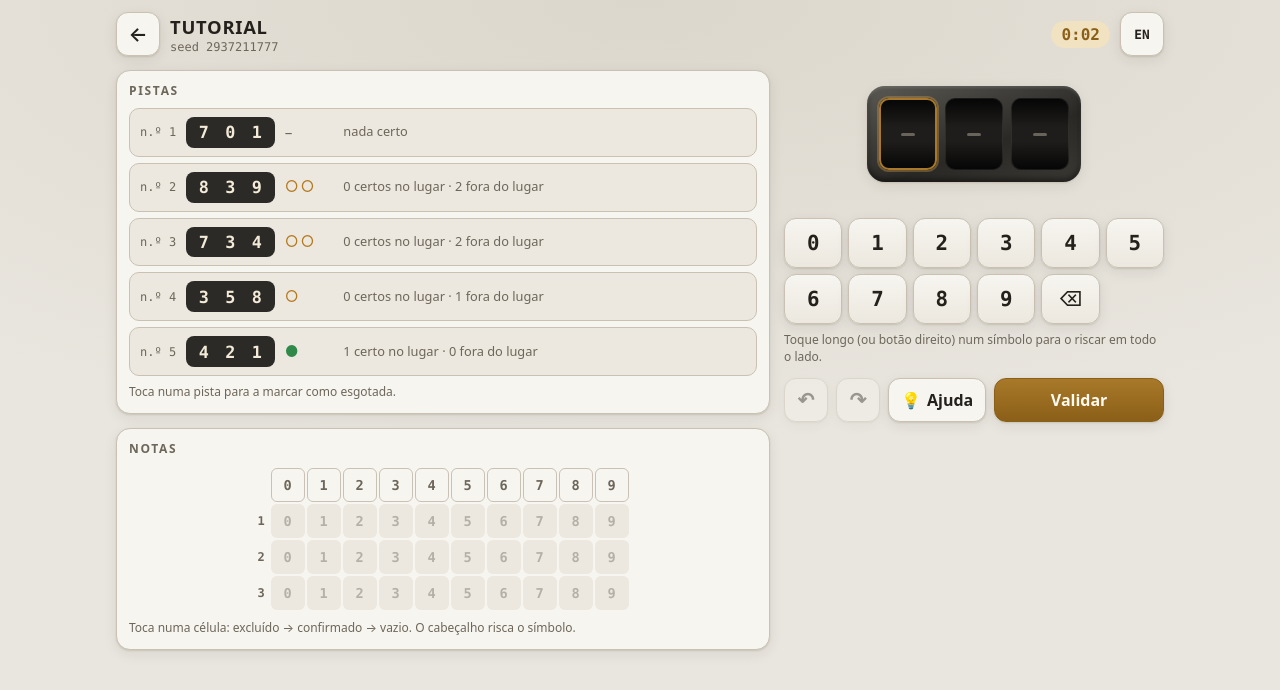
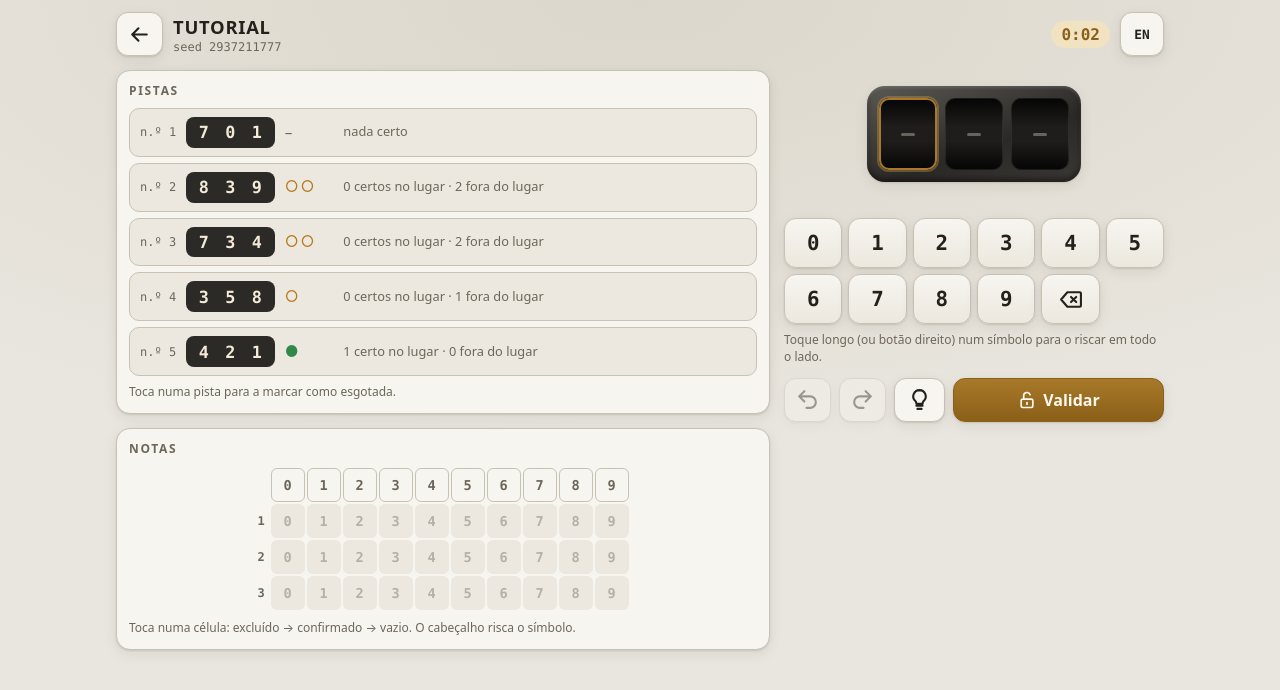
Before and after one commit to luiscunha/crack-the-code, a website built with Vite: page apps/game/index.html in a window 1280 px wide. Both pictures are taken after a click on the button "Novo puzzle". Built offline with nearby package versions, Linux system fonts and the light colour scheme.

Commit message:
Self-host fonts and replace emoji icons with inline SVG
Co-Authored-By: Claude Opus 5.5 <noreply@anthropic.com>

```diff
--- /dev/null
+++ b/apps/game/src/fonts.css
@@ -0,0 +1,61 @@
+/*
+ * Self-hosted fonts (no CDN: the app ships offline in Capacitor). Latin subset, woff2
+ * only, just the weights in use. Browsers fetch a face only when text uses it, so the
+ * theme accents (Cinzel: museum, Permanent Marker: locker label) load only there.
+ */
+
+@font-face {
+  font-family: 'Big Shoulders Stencil Display';
+  font-style: normal;
+  font-display: swap;
+  font-weight: 800;
+  src: url('../node_modules/@fontsource/big-shoulders-stencil-display/files/big-shoulders-stencil-display-latin-800-normal.woff2') format('woff2');
+}
+
+@font-face {
+  font-family: 'JetBrains Mono';
+  font-style: normal;
+  font-display: swap;
+  font-weight: 500;
+  src: url('../node_modules/@fontsource/jetbrains-mono/files/jetbrains-mono-latin-500-normal.woff2') format('woff2');
+}
+
+@font-face {
+  font-family: 'JetBrains Mono';
+  font-style: normal;
+  font-display: swap;
+  font-weight: 700;
+  src: url('../node_modules/@fontsource/jetbrains-mono/files/jetbrains-mono-latin-700-normal.woff2') format('woff2');
+}
+
+@font-face {
+  font-family: 'IBM Plex Sans';
+  font-style: normal;
+  font-display: swap;
+  font-weight: 400;
+  src: url('../node_modules/@fontsource/ibm-plex-sans/files/ibm-plex-sans-latin-400-normal.woff2') format('woff2');
+}
+
+@font-face {
+  font-family: 'IBM Plex Sans';
+  font-style: normal;
+  font-display: swap;
+  font-weight: 600;
+  src: url('../node_modules/@fontsource/ibm-plex-sans/files/ibm-plex-sans-latin-600-normal.woff2') format('woff2');
+}
+
+@font-face {
+  font-family: 'Cinzel';
+  font-style: normal;
+  font-display: swap;
+  font-weight: 700;
+  src: url('../node_modules/@fontsource/cinzel/files/cinzel-latin-700-normal.woff2') format('woff2');
+}
+
+@font-face {
+  font-family: 'Permanent Marker';
+  font-style: normal;
+  font-display: swap;
+  font-weight: 400;
+  src: url('../node_modules/@fontsource/permanent-marker/files/permanent-marker-latin-400-normal.woff2') format('woff2');
+}
--- a/apps/game/src/i18n/en.ts
+++ b/apps/game/src/i18n/en.ts
@@ -30,8 +30,8 @@ export const en: Messages = {
     campaignProgress: (solved, total) => `${solved}/${total} levels`,
     daily: 'Daily Vault',
     dailyLine: (n, band) => `#${n} · ${band}`,
-    dailySolved: 'solved ✓',
-    streak: (days) => `🔥 ${days}-day streak`,
+    dailySolved: 'solved',
+    streak: (days) => `${days}-day streak`,
     freePlay: 'Free play',
     stats: 'Statistics',
     chooseBand: 'Choose a difficulty',
--- a/apps/game/src/i18n/pt.ts
+++ b/apps/game/src/i18n/pt.ts
@@ -32,8 +32,8 @@ export const pt: Messages = {
     campaignProgress: (solved, total) => `${solved}/${total} níveis`,
     daily: 'Cofre Diário',
     dailyLine: (n, band) => `#${n} · ${band}`,
-    dailySolved: 'resolvido ✓',
-    streak: (days) => `🔥 ${days} ${plural(days, 'dia seguido', 'dias seguidos')}`,
+    dailySolved: 'resolvido',
+    streak: (days) => `${days} ${plural(days, 'dia seguido', 'dias seguidos')}`,
     freePlay: 'Jogo livre',
     stats: 'Estatísticas',
     chooseBand: 'Escolhe a dificuldade',
--- a/apps/game/src/main.ts
+++ b/apps/game/src/main.ts
@@ -35,6 +35,7 @@ import {
 import { shareText } from './share';
 import { newGame, type GameState } from './state';
 import { loadProgress, saveProgress } from './storage';
+import './fonts.css';
 import './styles.css';
 import { h } from './ui/dom';
 import { mountHome } from './ui/home';
--- a/apps/game/src/styles.css
+++ b/apps/game/src/styles.css
@@ -983,3 +983,9 @@ h2 {
     grid-column: auto;
   }
 }
+
+.icon {
+  width: 1.25em;
+  height: 1.25em;
+  flex: none;
+}
--- a/apps/game/src/ui/home.ts
+++ b/apps/game/src/ui/home.ts
@@ -1,6 +1,7 @@
 import { BAND_IDS, BANDS, type BandId, type PuzzleParams } from '@ctc/engine';
 import type { Messages } from '../i18n';
-import { h } from './dom';
+import { h, iconButton } from './dom';
+import { icon, type IconName } from './icons';
 
 export interface HomeOptions {
   m: Messages;
@@ -27,18 +28,18 @@ function describe(m: Messages, params: PuzzleParams): string {
   return m.home.params(params.length, kind, params.allowRepeats);
 }
 
-function entry(icon: string, title: string, ...lines: (string | false)[]): HTMLButtonElement {
+function entry(name: IconName, title: string, ...lines: (string | false)[]): HTMLButtonElement {
   return h(
     'button',
     { type: 'button', class: 'entry' },
-    h('span', { class: 'entry-icon', 'aria-hidden': 'true' }, icon),
+    h('span', { class: 'entry-icon', 'aria-hidden': 'true' }, icon(name)),
     h(
       'span',
       { class: 'entry-body' },
       h('span', { class: 'entry-title' }, title),
       ...lines.filter((l): l is string => !!l).map((l) => h('span', { class: 'entry-line' }, l)),
     ),
-    h('span', { class: 'entry-go', 'aria-hidden': 'true' }, '›'),
+    h('span', { class: 'entry-go', 'aria-hidden': 'true' }, icon('next')),
   );
 }
 
@@ -52,22 +53,22 @@ export function mountHome(root: HTMLElement, opts: HomeOptions): void {
       ? h(
           'button',
           { type: 'button', class: 'btn btn-primary btn-resume', 'aria-label': m.home.continueLabel(opts.resume) },
-          h('span', {}, `▶ ${m.home.continue}`),
+          h('span', {}, icon('play'), m.home.continue),
           h('span', { class: 'resume-what' }, opts.resume),
         )
       : null;
   resume?.addEventListener('click', opts.onResume);
 
-  const campaign = entry('🗺️', m.home.campaign, m.home.campaignProgress(opts.campaign.solved, opts.campaign.total));
+  const campaign = entry('map', m.home.campaign, m.home.campaignProgress(opts.campaign.solved, opts.campaign.total));
   campaign.addEventListener('click', opts.onCampaign);
 
   const { daily } = opts;
   const daySolved = daily.solved ? `${m.home.dailySolved}${daily.streak > 0 ? ` · ${m.home.streak(daily.streak)}` : ''}` : false;
-  const dailyBtn = entry('🔐', m.home.daily, m.home.dailyLine(daily.number, m.bands[daily.band].name), daySolved);
+  const dailyBtn = entry('calendar', m.home.daily, m.home.dailyLine(daily.number, m.bands[daily.band].name), daySolved);
   if (daily.solved) dailyBtn.classList.add('entry-done');
   dailyBtn.addEventListener('click', opts.onDaily);
 
-  const stats = h('button', { type: 'button', class: 'btn btn-icon', 'aria-label': m.home.stats }, h('span', { 'aria-hidden': 'true' }, '📊'), h('span', { class: 'btn-label' }, m.home.stats));
+  const stats = iconButton(m.home.stats, 'stats');
   stats.addEventListener('click', opts.onStats);
 
   const status = h('p', { class: 'status home-status', role: 'status', 'aria-live': 'polite' }, opts.notice ?? '');
--- /dev/null
+++ b/apps/game/src/ui/icons.ts
@@ -0,0 +1,59 @@
+/**
+ * Inline SVG icons, one consistent style: 24 × 24 grid, 2 px round strokes in
+ * `currentColor`. Dots are zero-length segments (`h.01`) drawn by the round caps.
+ * Icons are decorative (aria-hidden); the button around them carries the label.
+ */
+
+const PATHS = {
+  back: 'M19 12H5M11 6l-6 6 6 6',
+  undo: 'M9 14L4 9l5-5M4 9h10.5a5.5 5.5 0 0 1 0 11H11',
+  redo: 'M15 14l5-5-5-5M20 9H9.5a5.5 5.5 0 0 0 0 11H13',
+  restart: 'M4 12a8 8 0 1 0 2.34-5.66M4 3.5V8h4.5',
+  hint: 'M9 18h6M10 21h4M12 3a6 6 0 0 0-4 10.47c.68.66 1 1.53 1 2.53h6c0-1 .32-1.87 1-2.53A6 6 0 0 0 12 3z',
+  stats: 'M3 21h18M6 17v-5M11 17V6M16 17v-8M21 17v-3',
+  map: 'M9 4L3 6v14l6-2 6 2 6-2V4l-6 2-6-2zM9 4v14M15 6v14',
+  lock: 'M7 11h10a2 2 0 0 1 2 2v6a2 2 0 0 1-2 2H7a2 2 0 0 1-2-2v-6a2 2 0 0 1 2-2zM8 11V7a4 4 0 0 1 8 0v4M12 15v2',
+  unlock: 'M7 11h10a2 2 0 0 1 2 2v6a2 2 0 0 1-2 2H7a2 2 0 0 1-2-2v-6a2 2 0 0 1 2-2zM8 11V7a4 4 0 0 1 7.75-1.4M12 15v2',
+  check: 'M5 12.5l4.5 4.5L19 7.5',
+  star: 'M12 3.5l2.6 5.3 5.9.9-4.25 4.15 1 5.85L12 16.95 6.75 19.7l1-5.85L3.5 9.7l5.9-.9z',
+  flame: 'M12 3c1 3.5 5 5.5 5 10a5 5 0 0 1-10 0c0-2 1-3.5 2-4.5 0 1.5.8 2.5 2 3 0-3-1-5.5 1-8.5z',
+  erase: 'M21 5H9l-6 7 6 7h12a1 1 0 0 0 1-1V6a1 1 0 0 0-1-1zM17.5 9.5l-5 5M12.5 9.5l5 5',
+  play: 'M8 5.5v13l10.5-6.5z',
+  dice: 'M7 4h10a3 3 0 0 1 3 3v10a3 3 0 0 1-3 3H7a3 3 0 0 1-3-3V7a3 3 0 0 1 3-3zM8.5 8.5h.01M15.5 8.5h.01M12 12h.01M8.5 15.5h.01M15.5 15.5h.01',
+  calendar: 'M5 5h14a1 1 0 0 1 1 1v13a1 1 0 0 1-1 1H5a1 1 0 0 1-1-1V6a1 1 0 0 1 1-1zM4 10h16M8 3v4M16 3v4M9 15h.01M12 15h.01M15 15h.01',
+  vault: 'M12 3a9 9 0 1 0 0 18 9 9 0 0 0 0-18zM12 8.5a3.5 3.5 0 1 0 0 7 3.5 3.5 0 0 0 0-7zM12 3v5.5M12 15.5V21M3 12h5.5M15.5 12H21',
+  close: 'M6 6l12 12M18 6L6 18',
+  globe: 'M12 3a9 9 0 1 0 0 18 9 9 0 0 0 0-18zM3 12h18M12 3c3 3.5 3 14.5 0 18M12 3c-3 3.5-3 14.5 0 18',
+  share: 'M12 15V3M7 8l5-5 5 5M5 13v6a2 2 0 0 0 2 2h10a2 2 0 0 0 2-2v-6',
+  clock: 'M12 3a9 9 0 1 0 0 18 9 9 0 0 0 0-18zM12 7v5l3 2',
+  next: 'M9 5l7 7-7 7',
+  wrong: 'M12 3a9 9 0 1 0 0 18 9 9 0 0 0 0-18zM9 9l6 6M15 9l-6 6',
+} as const;
+
+export type IconName = keyof typeof PATHS;
+
+/** Filled instead of stroked (solid shapes read better small). */
+const FILLED: ReadonlySet<IconName> = new Set<IconName>(['play']);
+
+const NS = 'http://www.w3.org/2000/svg';
+
+export function icon(name: IconName, className = ''): SVGSVGElement {
+  const svg = document.createElementNS(NS, 'svg');
+  svg.setAttribute('viewBox', '0 0 24 24');
+  svg.setAttribute('class', `icon icon-${name} ${className}`.trim());
+  svg.setAttribute('aria-hidden', 'true');
+  svg.setAttribute('focusable', 'false');
+  const path = document.createElementNS(NS, 'path');
+  path.setAttribute('d', PATHS[name]);
+  if (FILLED.has(name)) {
+    path.setAttribute('fill', 'currentColor');
+  } else {
+    path.setAttribute('fill', 'none');
+    path.setAttribute('stroke', 'currentColor');
+    path.setAttribute('stroke-width', '2');
+    path.setAttribute('stroke-linecap', 'round');
+    path.setAttribute('stroke-linejoin', 'round');
+  }
+  svg.append(path);
+  return svg;
+}
--- a/apps/game/src/ui/lock.ts
+++ b/apps/game/src/ui/lock.ts
@@ -1,6 +1,7 @@
 import { symbolName } from '../i18n';
 import { isSymbolOut } from '../state';
 import { h, symbolEl } from './dom';
+import { icon } from './icons';
 import type { Component, ComponentContext, View } from './view';
 
 const LONG_PRESS_MS = 450;
@@ -83,7 +84,7 @@ export function createKeypad(ctx: ComponentContext): Component {
     return button;
   });
 
-  const erase = h('button', { type: 'button', class: 'key key-erase', 'aria-label': m.puzzle.erase }, '⌫');
+  const erase = h('button', { type: 'button', class: 'key key-erase', 'aria-label': m.puzzle.erase }, icon('erase'));
   erase.addEventListener('click', () => dispatch({ type: 'erase' }));
 
   const el = h(
--- a/apps/game/src/ui/map.ts
+++ b/apps/game/src/ui/map.ts
@@ -7,9 +7,11 @@ import {
   levelStatus,
   solvedInWorld,
   worldLockReason,
+  type LevelStatus,
   type Progress,
 } from '../progress';
-import { formatTime, h } from './dom';
+import { formatTime, h, iconButton } from './dom';
+import { icon, type IconName } from './icons';
 
 export interface MapOptions {
   m: Messages;
@@ -22,7 +24,7 @@ export interface MapOptions {
   onLevel: (level: CampaignLevel) => void;
 }
 
-const MARK = { locked: '🔒', open: '', solved: '✓', clean: '✨' } as const;
+const MARK: Record<LevelStatus, IconName | null> = { locked: 'lock', open: null, solved: 'check', clean: 'star' };
 
 /** Campaign map: one card per world, a 6 × 2 grid of level buttons in each. */
 export function mountMap(root: HTMLElement, opts: MapOptions): void {
@@ -30,7 +32,7 @@ export function mountMap(root: HTMLElement, opts: MapOptions): void {
   let focusEl: HTMLButtonElement | null = null;
   let firstOpen: HTMLButtonElement | null = null;
 
-  const back = h('button', { type: 'button', class: 'btn btn-icon', 'aria-label': m.puzzle.back }, h('span', { 'aria-hidden': 'true' }, '←'), h('span', { class: 'btn-label' }, m.puzzle.back));
+  const back = iconButton(m.puzzle.back, 'back');
   back.addEventListener('click', opts.onBack);
 
   const worlds = campaign.worlds.map((world, w) => {
@@ -40,6 +42,7 @@ export function mountMap(root: HTMLElement, opts: MapOptions): void {
     const levels = world.levels.map((level) => {
       const status = levelStatus(campaign, progress, level);
       const n = level.index + 1;
+      const mark = MARK[status];
       const reason = status === 'locked' ? levelLockReason(campaign, progress, level) : null;
       const best = progress.campaign[level.id]?.bestTimeMs ?? null;
       const label =
@@ -52,7 +55,7 @@ export function mountMap(root: HTMLElement, opts: MapOptions): void {
         'button',
         { type: 'button', class: 'level', 'data-status': status, 'aria-label': label, title: label, disabled: status === 'locked' },
         h('span', { class: 'level-num', 'aria-hidden': 'true' }, String(n)),
-        h('span', { class: 'level-mark', 'aria-hidden': 'true' }, MARK[status]),
+        mark ? h('span', { class: 'level-mark', 'aria-hidden': 'true' }, icon(mark)) : null,
       );
       button.addEventListener('click', () => opts.onLevel(level));
       if (level.id === opts.focus) focusEl = button;
@@ -71,7 +74,7 @@ export function mountMap(root: HTMLElement, opts: MapOptions): void {
       ),
       h('p', { class: 'world-bands' }, bands),
       worldLock?.kind === 'world' &&
-        h('p', { class: 'world-lock' }, `🔒 ${m.map.lockedWorld(m.worlds[worldLock.previous.id], worldLock.missing)}`),
+        h('p', { class: 'world-lock' }, icon('lock'), m.map.lockedWorld(m.worlds[worldLock.previous.id], worldLock.missing)),
       h('div', { class: 'level-grid', role: 'group', 'aria-labelledby': titleId }, ...levels),
     );
   });
--- a/apps/game/src/ui/puzzleScreen.ts
+++ b/apps/game/src/ui/puzzleScreen.ts
@@ -4,7 +4,8 @@ import { canRedo, canUndo, elapsedMs, newGame, reduce, type Action, type GameSta
 import { symbolForKey } from '../symbols';
 import { createClues } from './clues';
 import { createHintPanel } from './hintPanel';
-import { formatTime, h, replayAnimation } from './dom';
+import { formatTime, h, iconButton, replayAnimation } from './dom';
+import { icon } from './icons';
 import { createKeypad, createLock } from './lock';
 import { createNotes } from './notes';
 import { createSuccess, type SuccessOptions } from './success';
@@ -34,15 +35,6 @@ export interface PuzzleScreenOptions {
 
 export interface PuzzleScreen {
   dispose: () => void;
-}
-
-function button(label: string, className: string, icon?: string): HTMLButtonElement {
-  return h(
-    'button',
-    { type: 'button', class: `btn ${className}`, 'aria-label': icon ? label : undefined },
-    icon ? h('span', { 'aria-hidden': 'true' }, icon) : label,
-    icon ? h('span', { class: 'btn-label' }, label) : null,
-  );
 }
 
 export function mountPuzzleScreen(root: HTMLElement, opts: PuzzleScreenOptions): PuzzleScreen {
@@ -75,7 +67,7 @@ export function mountPuzzleScreen(root: HTMLElement, opts: PuzzleScreenOptions):
   const components: Component[] = [clues, lock, keypad, notes];
 
   // Header
-  const back = button(opts.backLabel, 'btn-icon', '←');
+  const back = iconButton(opts.backLabel, 'back');
   back.addEventListener('click', opts.onBack);
   const timer = h('span', { class: 'timer', role: 'timer', 'aria-label': m.puzzle.timerLabel });
   const title = h(
@@ -87,10 +79,10 @@ export function mountPuzzleScreen(root: HTMLElement, opts: PuzzleScreenOptions):
   const header = h('header', { class: 'topbar' }, back, title, timer, ...(opts.headerExtra ?? []));
 
   // Actions
-  const undo = button(m.puzzle.undo, 'btn-icon', '↶');
-  const redo = button(m.puzzle.redo, 'btn-icon', '↷');
-  const hintBtn = button(m.puzzle.hint, 'btn-hint', '💡');
-  const validate = button(m.puzzle.validate, 'btn-primary');
+  const undo = iconButton(m.puzzle.undo, 'undo');
+  const redo = iconButton(m.puzzle.redo, 'redo');
+  const hintBtn = iconButton(m.puzzle.hint, 'hint', 'btn-hint');
+  const validate = h('button', { type: 'button', class: 'btn btn-primary btn-validate' }, icon('unlock'), m.puzzle.validate);
   undo.addEventListener('click', () => dispatch({ type: 'undo' }));
   redo.addEventListener('click', () => dispatch({ type: 'redo' }));
   validate.addEventListener('click', () => dispatch({ type: 'submit', now: now() }));
--- a/apps/game/src/ui/stats.ts
+++ b/apps/game/src/ui/stats.ts
@@ -8,7 +8,7 @@ import {
   maxStreak,
   type Progress,
 } from '../progress';
-import { h } from './dom';
+import { h, iconButton } from './dom';
 
 export interface StatsOptions {
   m: Messages;
@@ -24,7 +24,7 @@ export function mountStats(root: HTMLElement, opts: StatsOptions): void {
   const stat = (label: string, value: string | number): HTMLElement =>
     h('div', { class: 'stat' }, h('dt', {}, label), h('dd', {}, String(value)));
 
-  const back = h('button', { type: 'button', class: 'btn btn-icon', 'aria-label': m.puzzle.back }, h('span', { 'aria-hidden': 'true' }, '←'), h('span', { class: 'btn-label' }, m.puzzle.back));
+  const back = iconButton(m.puzzle.back, 'back');
   back.addEventListener('click', opts.onBack);
 
   const clean = Object.values(progress.campaign).filter((r) => r.clean).length;
--- a/apps/game/src/ui/success.ts
+++ b/apps/game/src/ui/success.ts
@@ -1,6 +1,7 @@
 import type { Messages } from '../i18n';
 import { elapsedMs, isClean, type GameState } from '../state';
 import { formatTime, h } from './dom';
+import { icon } from './icons';
 
 /** Lets an action report back inside the dialog ("Copied!", or a text to copy by hand). */
 export interface SuccessFeedback {
@@ -51,9 +52,9 @@ export function createSuccess(m: Messages, state: GameState, opts: SuccessOption
   const dialog = h(
     'div',
     { class: 'dialog', role: 'dialog', 'aria-modal': 'true', 'aria-labelledby': 'success-title' },
-    h('div', { class: 'dialog-icon', 'aria-hidden': 'true' }, '🔓'),
+    h('div', { class: 'dialog-icon', 'aria-hidden': 'true' }, icon('unlock')),
     h('h2', { id: 'success-title' }, m.success.title),
-    isClean(state) && h('p', { class: 'badge-clean' }, `✨ ${m.success.clean}`),
+    isClean(state) && h('p', { class: 'badge-clean' }, icon('star'), m.success.clean),
     h(
       'dl',
       { class: 'stats' },
```
Also changed, not shown: apps/game/package.json (+6 -1 lines), apps/game/src/ui/dom.ts (+11 -0 lines), pnpm-lock.yaml.
